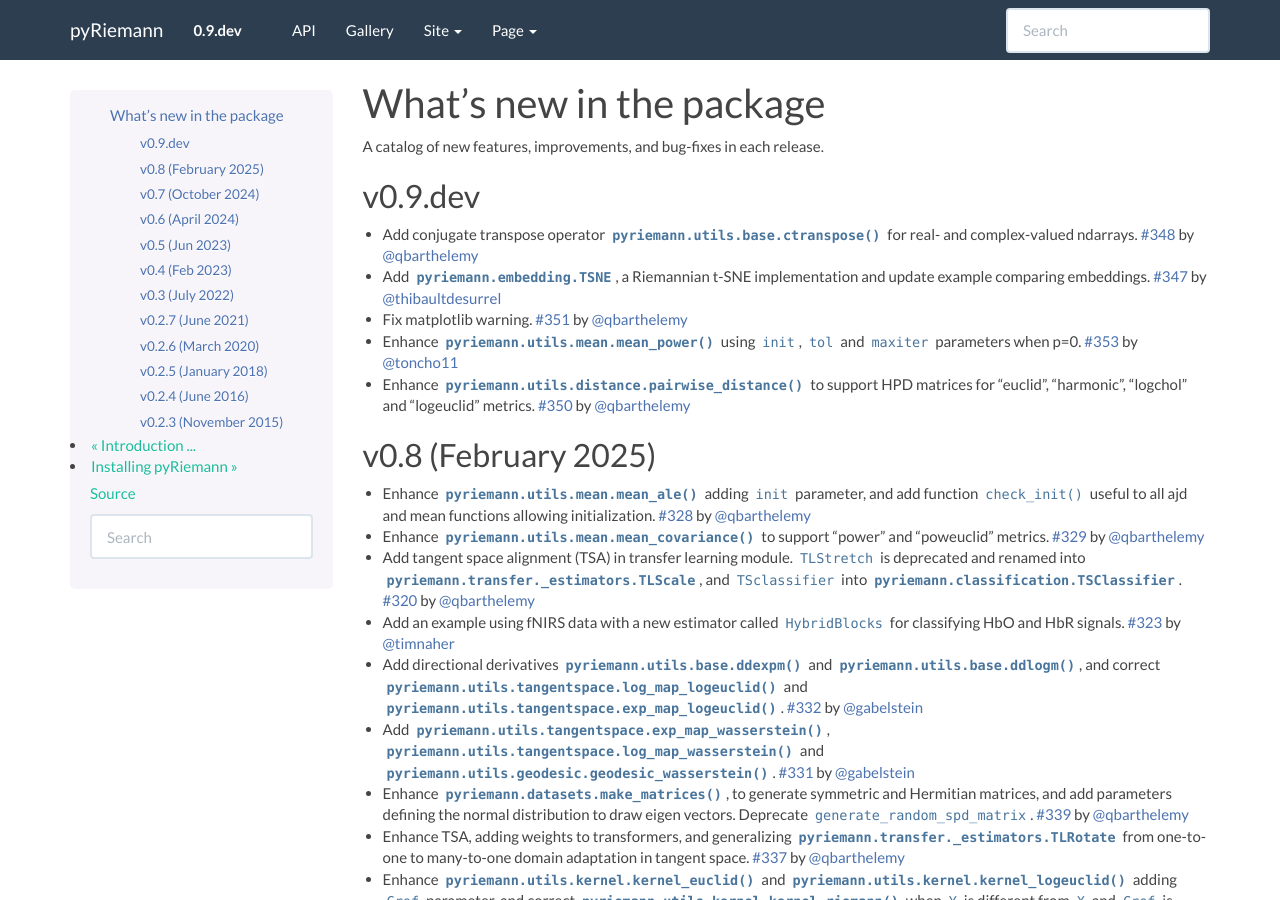
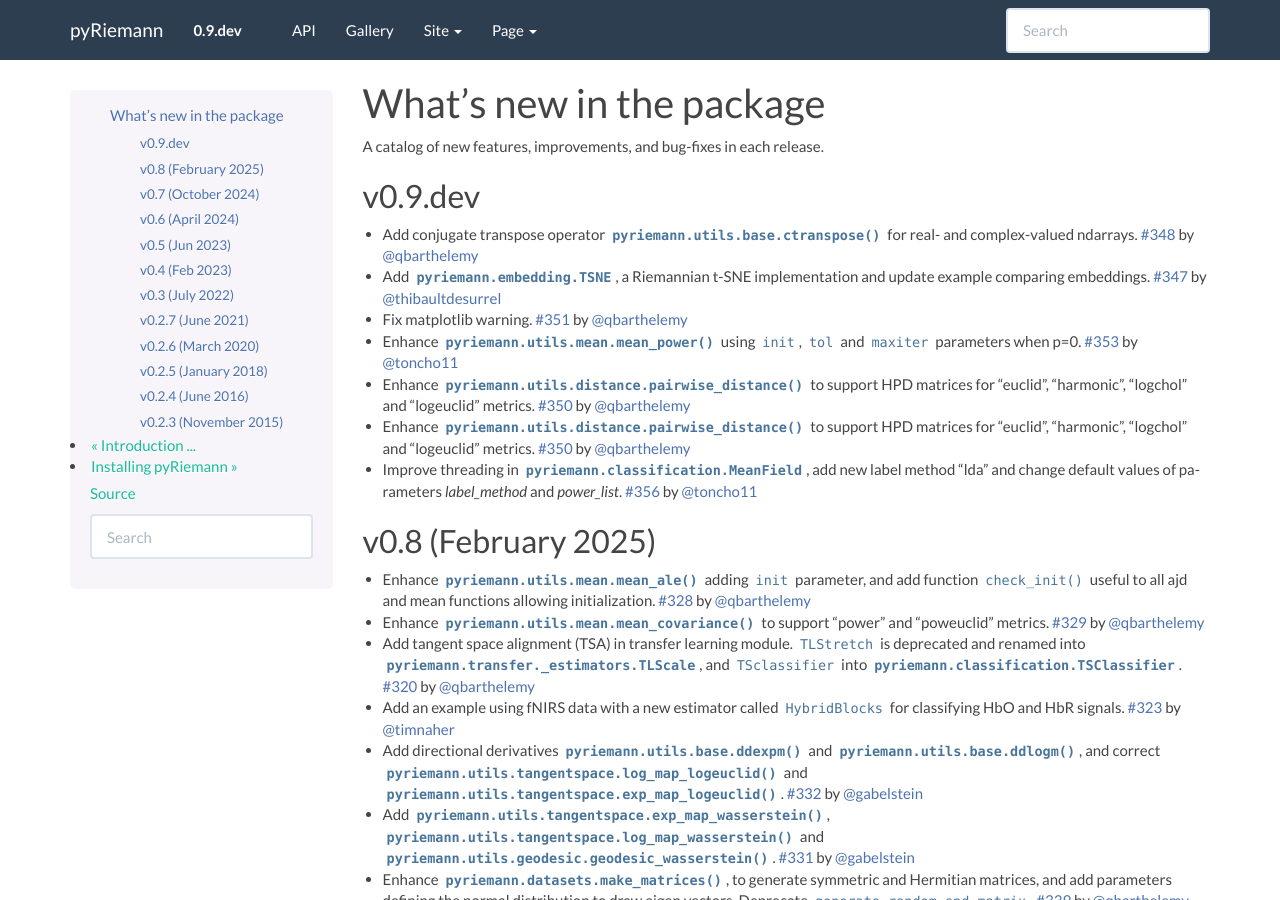
Before and after one commit to pyRiemann/pyRiemann, a Sphinx documentation site: the page built from doc/whatsnew.rst, in a window 1280 px wide and 900 px high. Built offline with Sphinx 7.4.7, drawn with Linux system fonts in a browser that asks for light colours; pages that are not in the unit, such as notebooks, are missing from menus.

Commit message:
updated whatsnew.rst

```diff
--- a/doc/whatsnew.rst
+++ b/doc/whatsnew.rst
@@ -19,6 +19,10 @@ v0.9.dev
 - Enhance :func:`pyriemann.utils.mean.mean_power` using ``init``, ``tol`` and ``maxiter`` parameters when p=0. :pr:`353` by :user:`toncho11`
 
 - Enhance :func:`pyriemann.utils.distance.pairwise_distance` to support HPD matrices for "euclid", "harmonic", "logchol" and "logeuclid" metrics. :pr:`350` by :user:`qbarthelemy`
+
+- Enhance :func:`pyriemann.utils.distance.pairwise_distance` to support HPD matrices for "euclid", "harmonic", "logchol" and "logeuclid" metrics. :pr:`350` by :user:`qbarthelemy`
+
+- Improve threading in :class:`pyriemann.classification.MeanField`, add new label method "lda" and change default values of parameters `label_method` and `power_list`. :pr:`356` by :user:`toncho11`
 
 v0.8 (February 2025)
 --------------------
```
